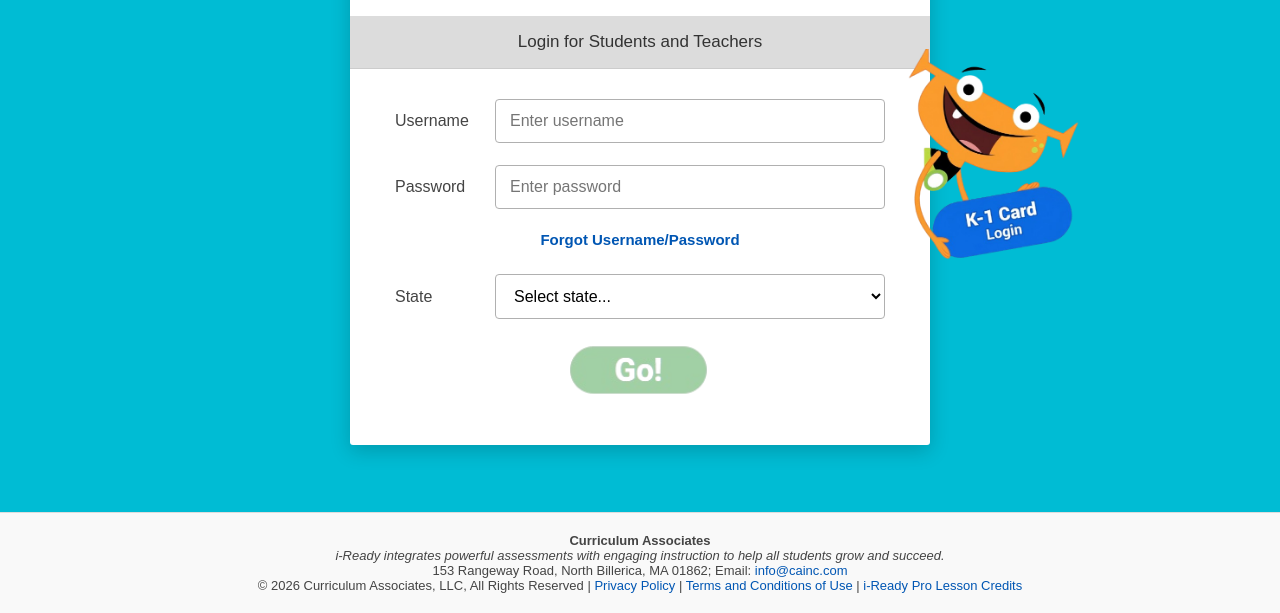
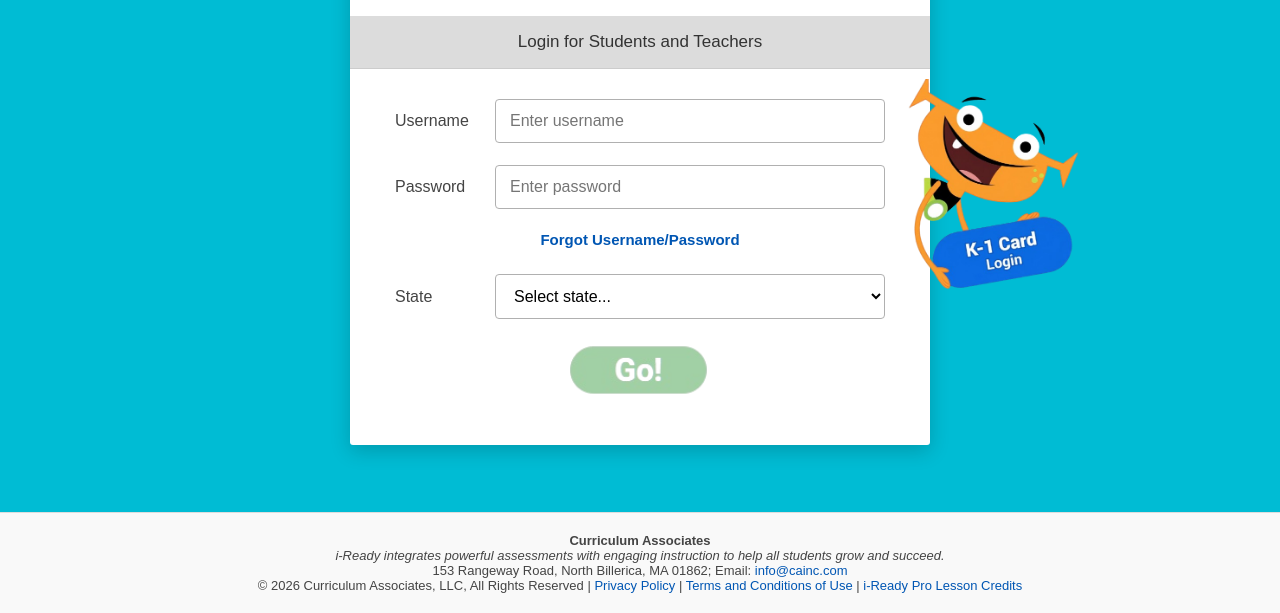
Before and after one commit to meganlayow440-art/iready, a website: page public/index.html in a window 1280 px wide. Shown: the part 187-800 px from the top of the page. Drawn offline with nearby package versions, Linux system fonts and the light colour scheme.

Commit message:
Adjust character position in login card

```diff
--- a/public/style.css
+++ b/public/style.css
@@ -166,7 +166,7 @@
 .character-container {
     position: absolute;
     right: -190px;
-    top: 130px;
+    top: 160px;
     z-index: 10;
     pointer-events: none;
 }
```
